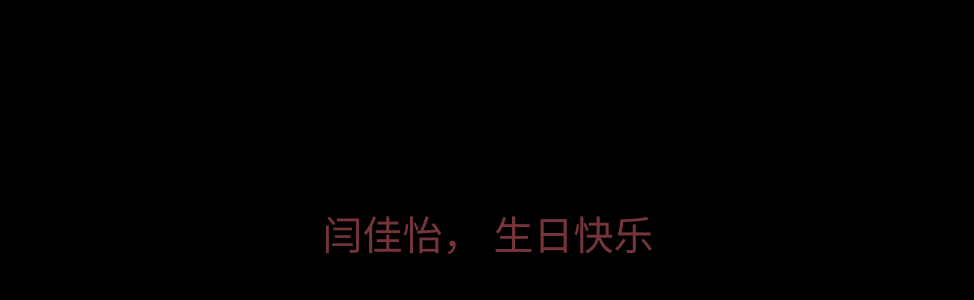
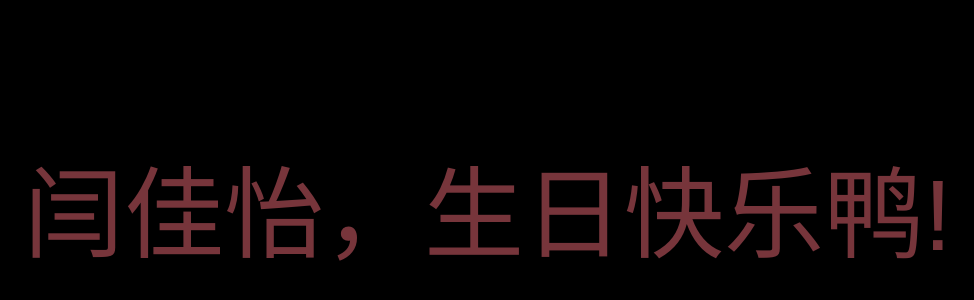
Before and after one commit to qqlovolpp/qqlovolpp.github.io, a plain HTML site: page index.html in a window 1280 px wide. Shown: the part 150-450 px from the top of the page, without its empty margins (152-1126 px from the left). Drawn offline with Linux system fonts and the light colour scheme; animation ran at ten frames a second.

Commit message:
Update index.html

```diff
--- a/index.html
+++ b/index.html
@@ -243,8 +243,8 @@ function loop() {
 	// lighter creates bright highlight points as the fireworks and particles overlap each other
 	ctx.globalCompositeOperation = 'lighter';
 
-    var text = "闫佳怡，\n生日快乐";
-  ctx.font = "40px sans-serif";
+    var text = "闫佳怡，生日快乐鸭!";
+  ctx.font = "100px sans-serif";
   var textData = ctx.measureText(text);
   ctx.fillStyle = "rgba("+parseInt(random(0,255))+","+parseInt(random(0,255))+","+parseInt(random(0,255))+",0.3)";
   ctx.fillText(text,cw /2-textData.width/2,ch/2);
```
